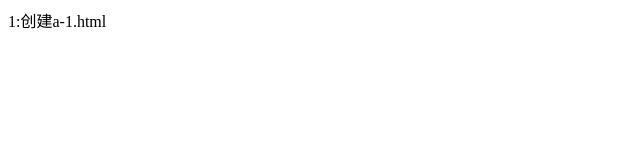
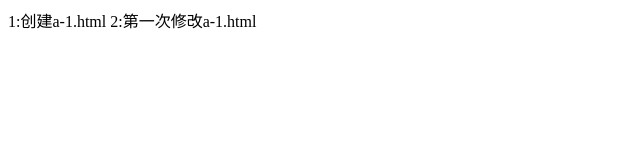
Before and after one commit to qq406601626/typescriptTest, a plain HTML site: page a-1.html in a window 1280 px wide. Shown: the whole page, without its empty margins (0-640 px from the left). Drawn offline with Linux system fonts and the light colour scheme.

Commit message:
2:第一次修改a-1.html

```diff
--- a/a-1.html
+++ b/a-1.html
@@ -6,5 +6,6 @@
 </head>
 <body>
 1:创建a-1.html
+2:第一次修改a-1.html
 </body>
 </html>
```
